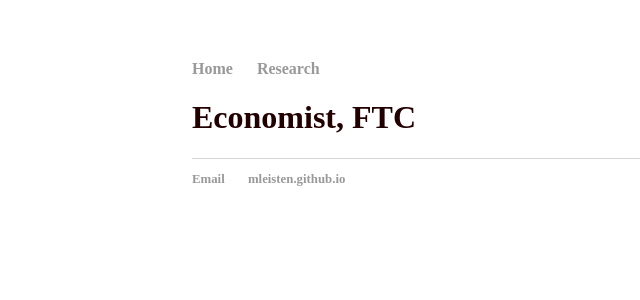
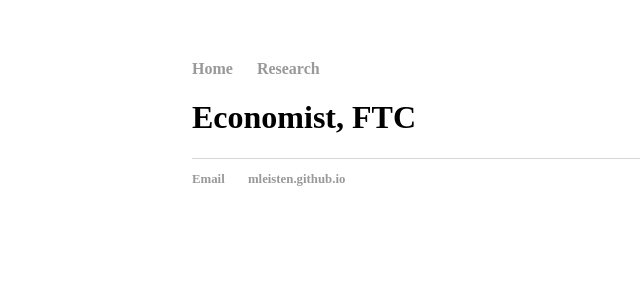
Before and after one commit to mleisten/mleisten.github.io, a Jekyll site: the page built from index.html, in a window 1280 px wide. Shown: the top 300 px of the page, without its empty margins (0-640 px from the left). Built offline with Jekyll 4.4.1, drawn with Linux system fonts in a browser that asks for light colours.

Commit message:
Update main.css

```diff
--- a/css/main.css
+++ b/css/main.css
@@ -8,7 +8,7 @@
     list-style: none;
     font-weight: bold;
 }
-div.blurb {
+div.blah {
     display: inline;
     color: #200;
 }
```
